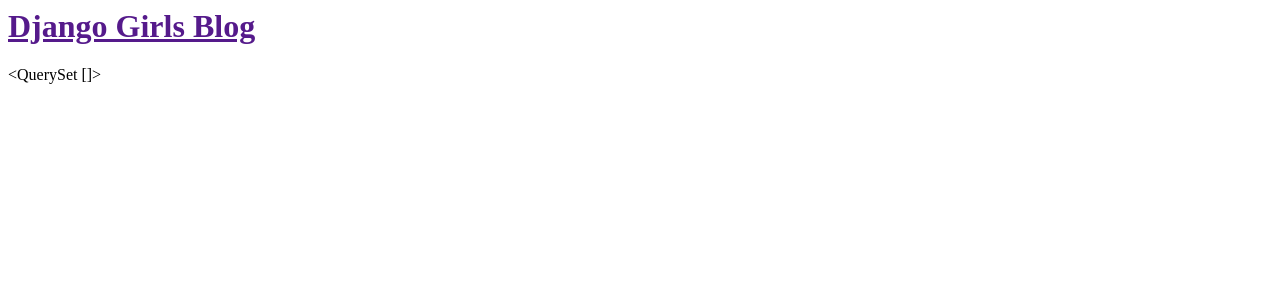
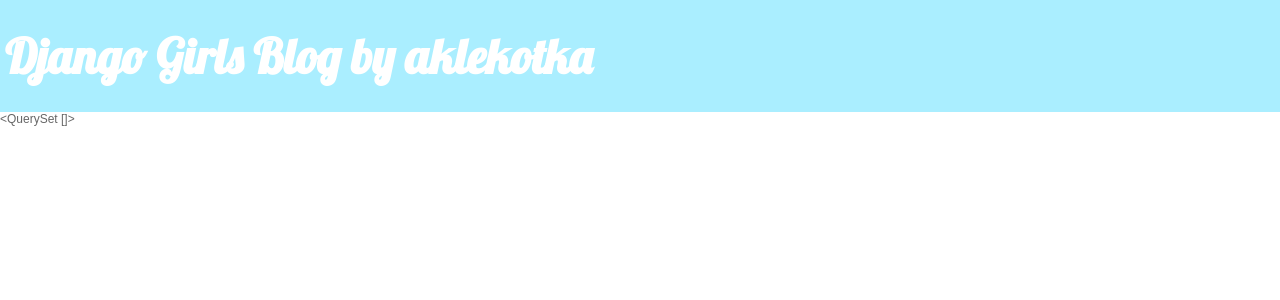
Before and after one commit to aklekotka2/my-first-blog, a Django app: page / in a window 1280 px wide. Shown: the top 300 px of the page. Run offline with Django 3.2, Linux system fonts and the light colour scheme; data that the repository does not hold is empty.

Commit message:
More CSS

```diff
--- /dev/null
+++ b/blog/static/css/blog.css
@@ -0,0 +1,20 @@
+body{
+  background-color: #ffffff;
+  color: #666666;
+  font-family: Arial;
+  font-size: 12px;
+  margin: 0;
+  padding: 0;
+}
+#header{
+	background-color: #aaeeff;
+	padding: 10px 5px;
+	margin: 0;
+}
+
+#header h1 a{
+	font-size: 200%;
+	font-family:'Lobster',Arial;
+	text-decoration: none;
+	color: #ffffff;
+}
--- a/blog/templates/blog/post_list.html
+++ b/blog/templates/blog/post_list.html
@@ -1,11 +1,16 @@
+{% load staticfiles %}
 <html>
     <head>
         <title>Django Girls blog mede by aklekotka</title>
+        <link rel="stylesheet" href="{% static 'css/blog.css' %}">
+        <link href="http://fonts.googleapis.com/css?family=Lobster&subset=latin,latin-ext" rel="stylesheet" type="text/css">
     </head>
     <body>
-        <div>
-            <h1><a href="">Django Girls Blog</a></h1>
+      <header>
+        <div id="header">
+            <h1><a href="">Django Girls Blog by aklekotka</a></h1>
         </div>
+      </header>
         {{posts}}
 {% for post in posts %}
         <div>
```
